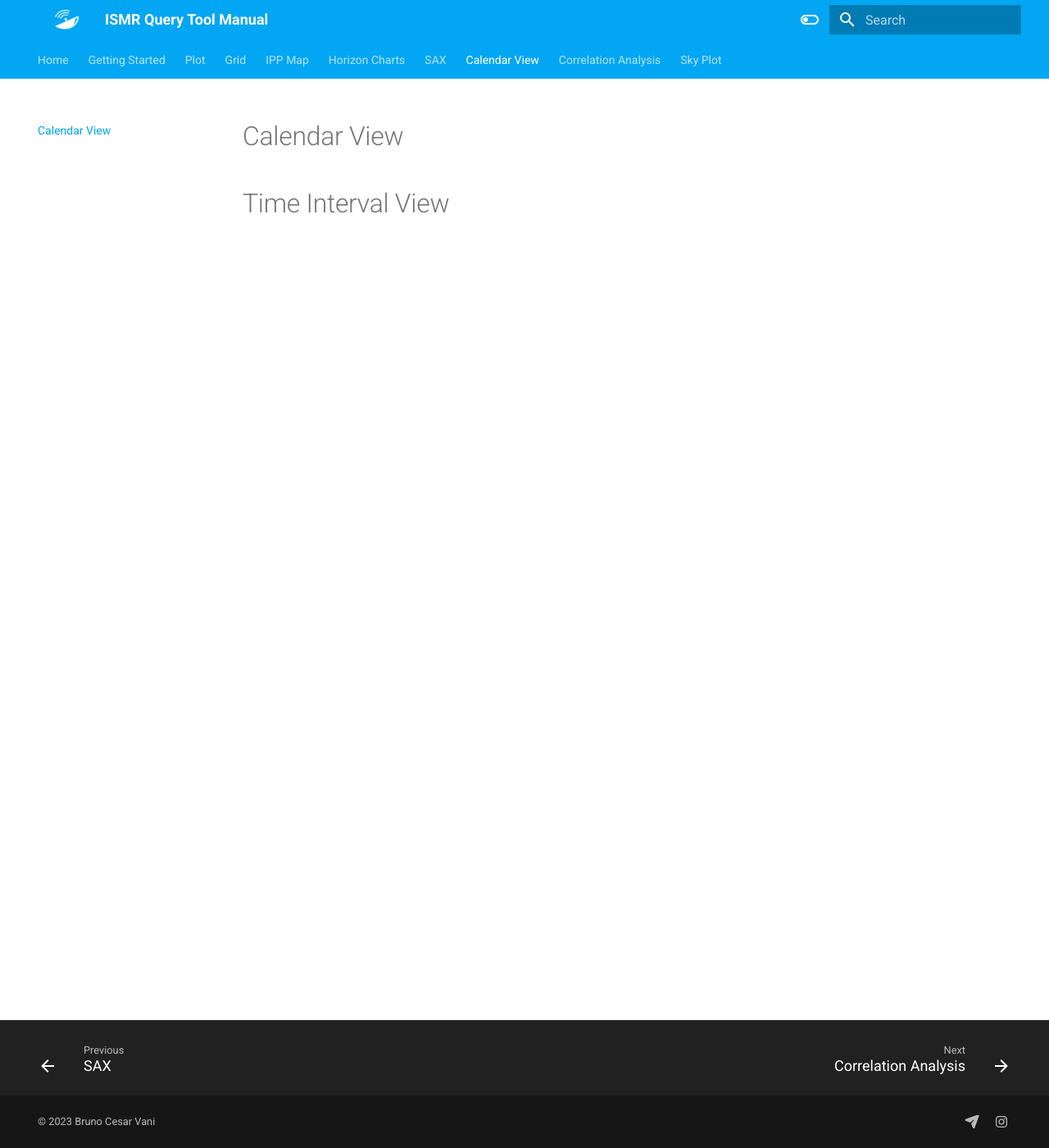
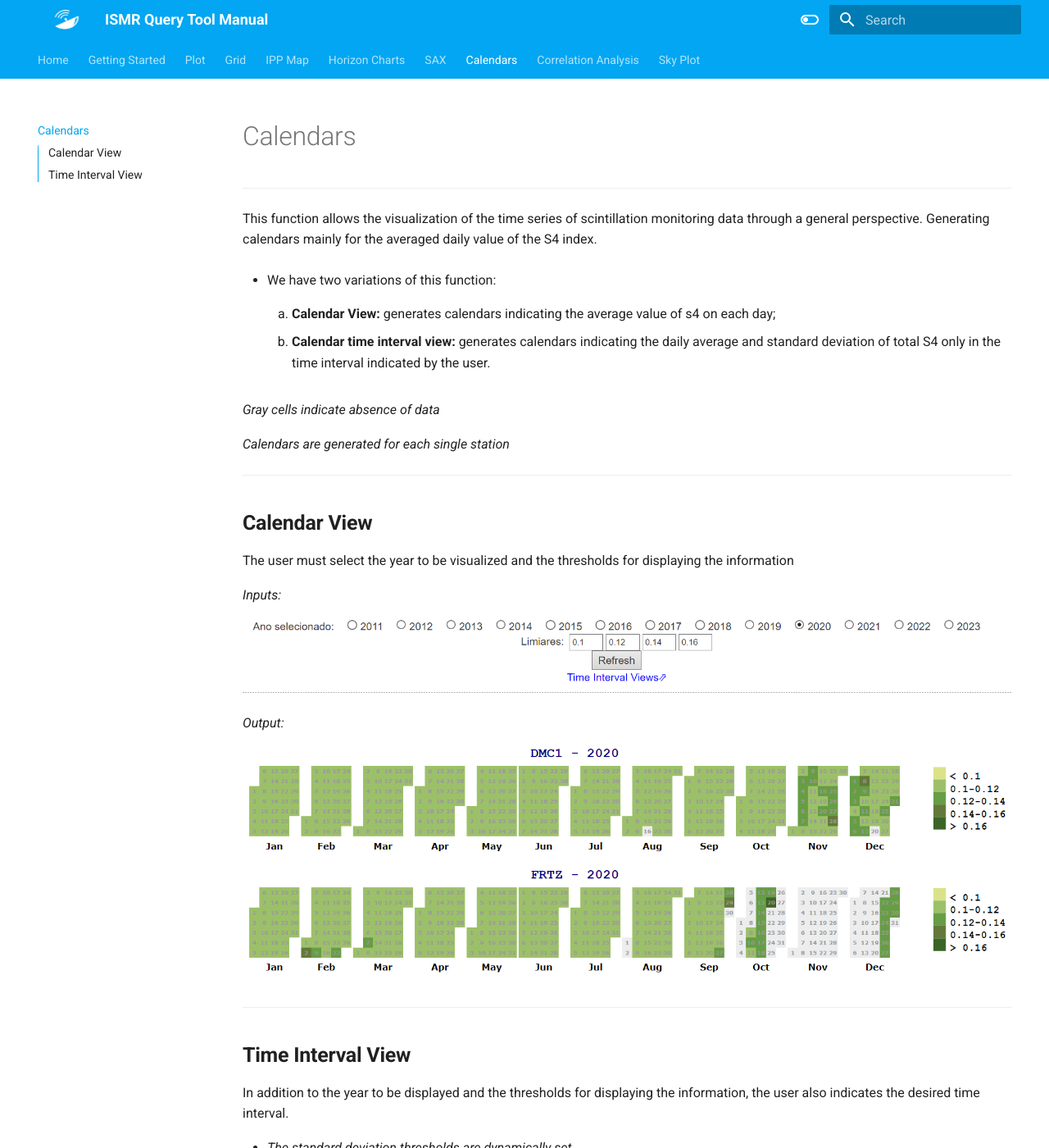
Before and after one commit to terraembytes/ISMRQueryToolManual, an MkDocs documentation site: the page built from docs/cView.md, in a window 1280 px wide and 1400 px high. Shown: the whole window at 82% size. Built offline with MkDocs 1.6.1 and Material for MkDocs 9.7.7, drawn with Linux system fonts in a browser that asks for light colours; some of the changed text lies outside the part shown.

Commit message:
Calendar view

```diff
--- a/docs/cView.md
+++ b/docs/cView.md
@@ -1,13 +1,46 @@
-# Calendar View
+# Calendars
+
+* * *
+
+This function allows the visualization of the time series of scintillation monitoring data through a general perspective. Generating calendars mainly for the averaged daily value of the S4 index.
+
+ - We have two variations of this function:
+
+    1. **Calendar View:** generates calendars indicating the average value of s4 on each day;
+
+    1. **Calendar time interval view:** generates calendars indicating the daily average and standard deviation of total S4 only in the time interval indicated by the user.
+
+*Gray cells indicate absence of data*
+
+*Calendars are generated for each single station*
+
+* * *
+
+## **Calendar View**
+
+The user must select the year to be visualized and the thresholds for displaying the information
+
+*Inputs:*
+
+![viewInput](images/Calendar/viewInputs.PNG)
+
+*Output:*
+
+![viewOutput](images/Calendar/viewOutput.PNG)
 
 
+* * *
 
+## **Time Interval View**
 
+In addition to the year to be displayed and the thresholds for displaying the information, the user also indicates the desired time interval.
 
+ - *The standard deviation thresholds are dynamically set*
 
+*Inputs:*
 
+![viewInput](images/Calendar/timeInputs.PNG)
 
+*Output:*
 
-
-
-# Time Interval View
+![viewOutput](images/Calendar/timeOutput.PNG)
--- a/mkdocs.yml
+++ b/mkdocs.yml
@@ -7,7 +7,7 @@ nav:
   - IPP Map: ippmap.md
   - Horizon Charts: hC.md
   - SAX: sax.md
-  - Calendar View: cView.md
+  - Calendars: cView.md
   - Correlation Analysis: cA.md
   - Sky Plot: skyplot.md
 theme:
@@ -33,6 +33,13 @@ theme:
     - content.code.copy
   language: en
   palette:
+    - media: "(prefers-color-scheme: dark)"
+      scheme: slate
+      toggle:
+        icon: material/toggle-switch
+        name: Switch to light mode
+      primary: light blue
+      accent: lime
     - media: "(prefers-color-scheme: light)"
       scheme: default
       toggle:
@@ -40,13 +47,7 @@ theme:
         name: Switch to dark mode
       primary: light blue
       accent: lime
-    - media: "(prefers-color-scheme: dark)"
-      scheme: slate
-      toggle:
-        icon: material/toggle-switch
-        name: Switch to light mode
-      primary: light blue
-      accent: lime
+
 
 extra:
   generator: false
```
Also changed, not shown: docs/gS.md (+1 -1 lines), docs/images/Calendar/timeInputs.PNG (added), docs/images/Calendar/timeOutput.PNG (added), docs/images/Calendar/viewInputs.PNG (added), docs/images/Calendar/viewOutput.PNG (added).
